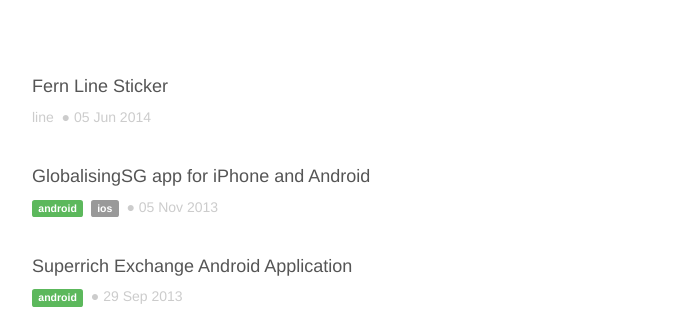
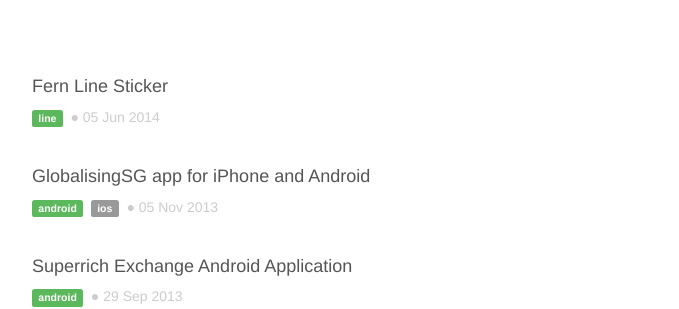
Before and after one commit to zoonooz/zoonooz.github.io, a Jekyll site: the page built from index.html, in a window 1280 px wide. Shown: the part 475-784 px from the top of the page, without its empty margins (273-952 px from the left). Built offline with Jekyll 4.4.1, drawn with Linux system fonts in a browser that asks for light colours; Markdown is read by kramdown in place of the engine named in the settings.

```diff
--- a/index.html
+++ b/index.html
@@ -18,7 +18,7 @@
         <h4><a href="{{ post.url }}" class="post-link">{{ post.title }}</a></h4>
         <p class="subtitle">
           {% for platform in post.platform %}
-            {% if platform == "android" %}
+            {% if platform == "android" or platform == "line" %}
             <span class="label label-success">
             {% elsif platform == "ios" %}
             <span class="label label-default">
```
Also changed, not shown: img/portfolio/fern2.png, img/portfolio/fern3.png.
